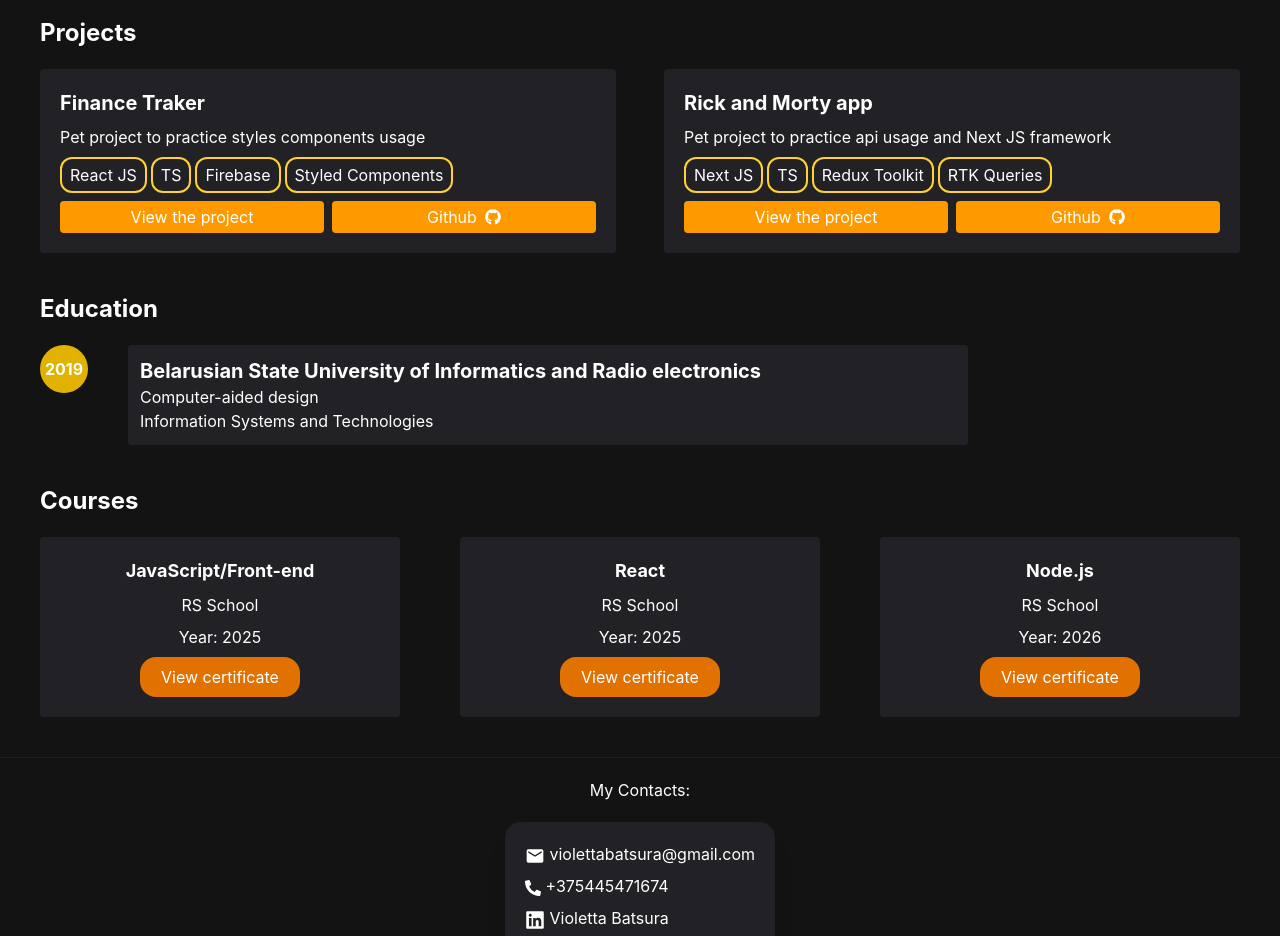
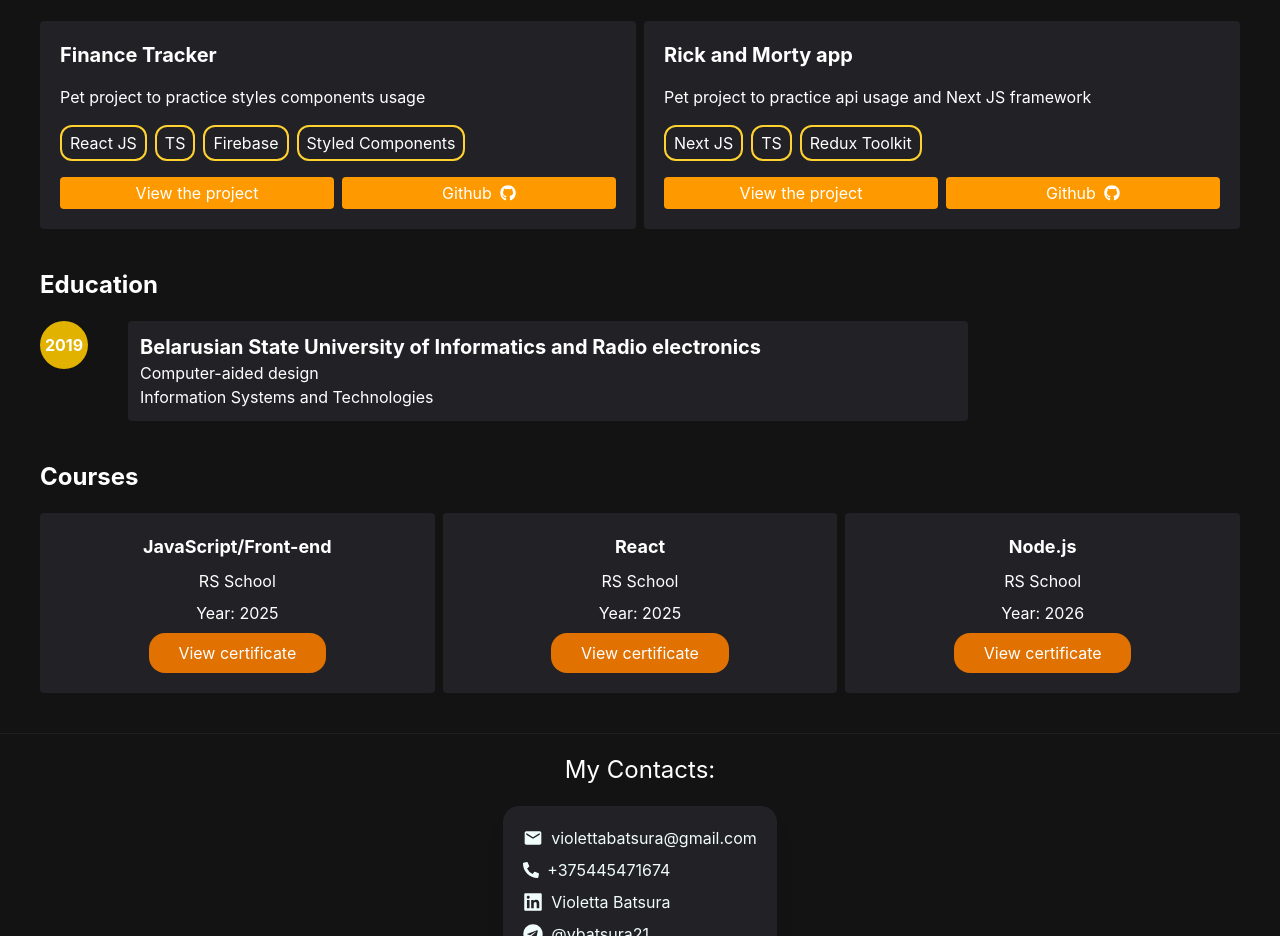
Before and after one commit to violettab21/portfolio, a React app: page / in a window 1280 px wide. Shown: the part 1864-2800 px from the top of the page. Built offline with nearby package versions, Linux system fonts and the light colour scheme; the HTML template or start-up script is replaced by a standard one.

Commit message:
fix: update project link, fix mobile view

```diff
--- a/src/App.css
+++ b/src/App.css
@@ -0,0 +1,3 @@
+.body {
+  background-color: #131314;
+}
--- a/src/components/Contacts.tsx
+++ /dev/null
@@ -1,38 +0,0 @@
-import { FaLinkedin } from "react-icons/fa";
-import { FaTelegram } from "react-icons/fa";
-import { FaPhoneAlt } from "react-icons/fa";
-import { MdEmail } from "react-icons/md";
-
-export function Contacts() {
-  return (
-    <section>
-      <h1 className="text-2xl">Contacts</h1>
-      <ul className="mt-5 flex flex-col gap-2 bg-custom-card p-2">
-        <li className="flex items-center gap-2">
-          <a href="mailto: violettabatsura@gmail.com">
-            {" "}
-            <MdEmail className="inline" size={20} /> violettabatsura@gmail.com
-          </a>
-        </li>
-        <li className="flex items-center gap-2">
-          <a href="tel:+375445471674">
-            <FaPhoneAlt className="inline" /> +375445471674
-          </a>
-        </li>
-        <li>
-          <a
-            href="https://www.linkedin.com/in/violetta-batsura-79236b16b/"
-            target="_blank"
-          >
-            <FaLinkedin className="inline" size={20} /> Violetta Batsura
-          </a>
-        </li>
-        <li>
-          <a href="https://t.me/vbatsura21" target="_blank">
-            <FaTelegram className="inline" size={20} /> @vbatsura21
-          </a>
-        </li>
-      </ul>
-    </section>
-  );
-}
--- a/src/components/Courses.tsx
+++ b/src/components/Courses.tsx
@@ -9,7 +9,7 @@
         {courses.map((course, i) => (
           <div
             key={i}
-            className="flex flex-col items-center gap-2 w-full md:w-[30%] bg-custom-card rounded-sm p-5"
+            className="flex grow flex-col items-center gap-2 w-full md:w-[30%] bg-custom-card rounded-sm p-5"
           >
             <h2 className="text-lg font-bold">{course.name}</h2>
             <h2>{course.school}</h2>
--- a/src/components/Footer.tsx
+++ b/src/components/Footer.tsx
@@ -9,20 +9,27 @@
       id="contacts"
       className="bg-custom-dark w-full flex flex-col justify-center items-center mt-10 py-5 border-t border-t-amber-100/5"
     >
-      <h1>My Contacts:</h1>
+      <h1 className="text-2xl">My Contacts:</h1>
       <ul className="mt-5 flex flex-col gap-2 rounded-2xl p-5 shadow-xl bg-custom-card">
         <li className="flex items-center gap-2">
-          <a href="mailto: violettabatsura@gmail.com">
+          <a
+            className="text-teal-50 flex gap-2 items-center"
+            href="mailto: violettabatsura@gmail.com"
+          >
             <MdEmail className="inline" size={20} /> violettabatsura@gmail.com
           </a>
         </li>
         <li className="flex items-center gap-2">
-          <a href="tel:+375445471674">
+          <a
+            className="text-teal-50 flex gap-2 items-center"
+            href="tel:+375445471674"
+          >
             <FaPhoneAlt className="inline" /> +375445471674
           </a>
         </li>
         <li>
           <a
+            className="text-teal-50 flex gap-2 items-center"
             href="https://www.linkedin.com/in/violetta-batsura-79236b16b/"
             target="_blank"
           >
@@ -30,7 +37,11 @@
           </a>
         </li>
         <li>
-          <a href="https://t.me/vbatsura21" target="_blank">
+          <a
+            className="text-teal-50 flex gap-2 items-center"
+            href="https://t.me/vbatsura21"
+            target="_blank"
+          >
             <FaTelegram className="inline" size={20} /> @vbatsura21
           </a>
         </li>
--- a/src/components/Header.tsx
+++ b/src/components/Header.tsx
@@ -3,16 +3,16 @@
     <header className="sticky top-0 w-full border-b border-b-amber-100/5">
       <nav className="bg-custom-dark text-white flex justify-end w-full p-3 ">
         <ul className="flex gap-3">
-          <li>
+          <li className="hover:bg-amber-400/25 hover:cursor-pointer px-4 py-2 rounded-2xl">
             <a href="/">Home</a>
           </li>
-          <li>
+          <li className="hover:bg-amber-400/25 hover:cursor-pointer px-4 py-2 rounded-2xl">
             <a href="#about">About</a>
           </li>
-          <li>
+          <li className="hover:bg-amber-400/25 hover:cursor-pointer px-4 py-2 rounded-2xl">
             <a href="#projects">Projects</a>
           </li>
-          <li>
+          <li className="hover:bg-amber-400/25 hover:cursor-pointer px-4 py-2 rounded-2xl">
             <a href="#contacts">Contacts</a>
           </li>
         </ul>
--- a/src/components/Hero.tsx
+++ b/src/components/Hero.tsx
@@ -6,8 +6,7 @@
         A Junior Developer with a solid background in QA. My tech journey
         started in software testing, which taught me how to look at apps through
         a critical lens and think about edge cases. Today, I leverage that
-        mindset to build clean, performant, and resilient web applications using
-        React, TypeScript, and Node.js.
+        mindset to build web applications using React, TypeScript, and Node.js.
       </p>
       <a
         className="text-center block w-1/2 bg-amber-600 p-2 rounded-2xl"
--- a/src/components/ProjectCard.tsx
+++ b/src/components/ProjectCard.tsx
@@ -4,12 +4,12 @@
 
 export function ProjectCard({ project }: { project: Project }) {
   return (
-    <div className="w-full md:w-[48%] flex flex-col bg-custom-card rounded-sm p-5 gap-2 justify-between">
-      <div className="flex flex-col gap-2">
+    <div className="w-full md:w-[48%] grow flex flex-col bg-custom-card rounded-sm p-5 gap-4 justify-between">
+      <div className="flex flex-col gap-4">
         {" "}
         <h2 className="text-xl font-bold">{project.name}</h2>
         <p>{project.description}</p>
-        <div className="flex flex-wrap gap-1 ">
+        <div className="flex flex-wrap gap-2 ">
           {project.stack.map((el, i) => (
             <p
               key={i}
--- a/src/components/Skills.tsx
+++ b/src/components/Skills.tsx
@@ -4,11 +4,11 @@
   return (
     <section>
       <h1 className="text-2xl font-bold">Skiils and Technologies</h1>
-      <div className="flex flex-wrap gap-2 mt-5 justify-between">
+      <div className="flex flex-wrap gap-2 mt-5 justify-between ">
         {skills.map((skill, i) => (
           <div
             key={i}
-            className="w-full sm:max-lg:w-[45%] lg:w-1/5 bg-custom-card/60 rounded-sm p-4"
+            className="w-full sm:max-lg:w-[45%] sm:max-lg:grow lg:flex-1 bg-custom-card/60 rounded-sm p-4"
           >
             <h2 className="text-lg font-bold">{skill.groupName}</h2>
             <div className="flex flex-wrap gap-2 mt-5">
--- a/src/constants.tsx
+++ b/src/constants.tsx
@@ -11,7 +11,7 @@
     year: 2026,
     company: "EPAM Systems",
     role: "Frontend Developer (React)",
-    description: "Сombined the roles of tester and developer",
+    description: "Combined the roles of tester and developer",
     responsibilities: ["Bug Fixes", "Team collaboration"],
   },
   {
@@ -56,13 +56,13 @@
 
 export const projects: Project[] = [
   {
-    name: "Finance Traker",
+    name: "Finance Tracker",
     description: "Pet project to practice styles components usage",
     features: [
       "Login",
       "Register",
-      "Overview Page with incomes and expences summary",
-      "Incomes and Expences managing per month",
+      "Overview Page with incomes and expense summary",
+      "Incomes and Expense managing per month",
       "Plans managing",
       "Profile managing",
     ],
@@ -79,10 +79,9 @@
       "Show character details",
       "Pagination",
     ],
-    projectLink:
-      "https://react2025q3-git-nextjs-ssr-violettas-projects-4923037e.vercel.app/rs-react-app/en",
+    projectLink: "https://react2025q3-wheat.vercel.app/rs-react-app/en",
     github: "https://github.com/violettab21/react2025q3/tree/nextjs-ssr",
-    stack: ["Next JS", "TS", "Redux Toolkit", "RTK Queries"],
+    stack: ["Next JS", "TS", "Redux Toolkit"],
   },
 ];
 
```
